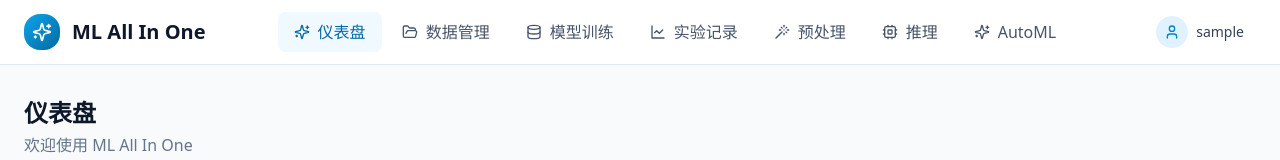
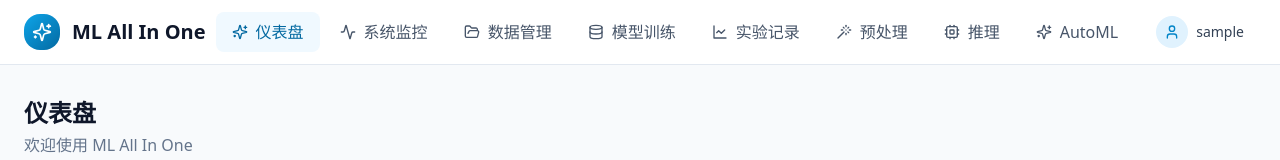
Before and after one commit to panggol/ML-All-In-One, a React (Vite) app in the folder frontend/: page /dashboard in a window 1280 px wide. Shown: the top 160 px of the page. Built offline with nearby package versions, Linux system fonts and the light colour scheme; no server answers; sample sign-in values are in the browser's storage.

Commit message:
fix: BUG-006 - React.lazy()代码分割，前端主包781KB→204KB

```diff
--- a/frontend/src/App.tsx
+++ b/frontend/src/App.tsx
@@ -1,19 +1,34 @@
 import { BrowserRouter, Routes, Route, Navigate, Outlet, useLocation, useNavigate } from 'react-router-dom'
-import { Sparkles, Database, LineChart, LogOut, User, Wand, Cpu, FolderOpen } from 'lucide-react'
-import { useState, useEffect } from 'react'
-import Dashboard from './pages/Dashboard'
-import Training from './pages/Training'
-import Experiments from './pages/Experiments'
-import AutoML from './pages/AutoML'
-import Preprocessing from './pages/Preprocessing'
-import Inference from './pages/Inference'
-import DataManagement from './pages/DataManagement'
-import AuthPage from './pages/AuthPage'
+import { Sparkles, Database, LineChart, LogOut, User, Wand, Cpu, FolderOpen, Activity } from 'lucide-react'
+import { useState, useEffect, lazy, Suspense } from 'react'
+// 懒加载页面组件，减少主包体积
+const Dashboard = lazy(() => import('./pages/Dashboard'))
+const Monitor = lazy(() => import('./pages/Monitor'))
+const Training = lazy(() => import('./pages/Training'))
+const Experiments = lazy(() => import('./pages/Experiments'))
+const AutoML = lazy(() => import('./pages/AutoML'))
+const Preprocessing = lazy(() => import('./pages/Preprocessing'))
+const Inference = lazy(() => import('./pages/Inference'))
+const DataManagement = lazy(() => import('./pages/DataManagement'))
+const AuthPage = lazy(() => import('./pages/AuthPage'))
 
-type Tab = 'dashboard' | 'training' | 'experiments' | 'automl' | 'preprocessing' | 'inference' | 'data'
+// 懒加载页面的加载状态
+function PageLoader() {
+  return (
+    <div className="flex items-center justify-center py-20">
+      <div className="flex flex-col items-center gap-3">
+        <div className="w-8 h-8 border-4 border-primary-500 border-t-transparent rounded-full animate-spin" />
+        <span className="text-slate-500 text-sm">加载中...</span>
+      </div>
+    </div>
+  )
+}
+
+type Tab = 'dashboard' | 'monitor' | 'training' | 'experiments' | 'automl' | 'preprocessing' | 'inference' | 'data'
 
 const tabs = [
   { id: 'dashboard' as const, label: '仪表盘', icon: Sparkles },
+  { id: 'monitor' as const, label: '系统监控', icon: Activity },
   { id: 'data' as const, label: '数据管理', icon: FolderOpen },
   { id: 'training' as const, label: '模型训练', icon: Database },
   { id: 'experiments' as const, label: '实验记录', icon: LineChart },
@@ -42,7 +57,8 @@ function Layout() {
   // Sync activeTab with URL on mount and URL change
   useEffect(() => {
     const path = location.pathname
-    if (path.includes('/data')) setActiveTab('data')
+    if (path.includes('/monitor')) setActiveTab('monitor')
+    else if (path.includes('/data')) setActiveTab('data')
     else if (path.includes('/training')) setActiveTab('training')
     else if (path.includes('/experiments')) setActiveTab('experiments')
     else if (path.includes('/automl')) setActiveTab('automl')
@@ -82,7 +98,7 @@ function Layout() {
                 key={tab.id}
                 onClick={() => {
                   setActiveTab(tab.id)
-                  navigate('/' + tab.id)
+                  navigate('/' + (tab.id === 'dashboard' ? 'dashboard' : tab.id))
                 }}
                 className={`flex items-center gap-2 px-4 py-2 rounded-lg font-medium transition-all duration-150 ${
                   activeTab === tab.id
@@ -129,13 +145,16 @@ function Layout() {
 
       {/* Main Content */}
       <main className="max-w-7xl mx-auto px-6 py-8">
+        <Suspense fallback={<PageLoader />}>
           {activeTab === 'dashboard' && <Dashboard />}
+          {activeTab === 'monitor' && <Monitor />}
           {activeTab === 'data' && <DataManagement />}
           {activeTab === 'training' && <Training />}
           {activeTab === 'experiments' && <Experiments />}
           {activeTab === 'preprocessing' && <Preprocessing />}
           {activeTab === 'inference' && <Inference />}
           {activeTab === 'automl' && <AutoML />}
+        </Suspense>
       </main>
     </div>
   )
@@ -144,11 +163,13 @@ function Layout() {
 function App() {
   return (
     <BrowserRouter>
+      <Suspense fallback={<PageLoader />}>
         <Routes>
           <Route path="/" element={<Navigate to="/dashboard" replace />} />
           <Route path="/login" element={<AuthPage />} />
           <Route element={<PrivateRoute />}>
             <Route path="/data" element={<Layout />} />
+            <Route path="/monitor" element={<Layout />} />
             <Route path="/dashboard" element={<Layout />} />
             <Route path="/training" element={<Layout />} />
             <Route path="/experiments" element={<Layout />} />
@@ -158,6 +179,7 @@ function App() {
             <Route path="*" element={<Navigate to="/dashboard" replace />} />
           </Route>
         </Routes>
+      </Suspense>
     </BrowserRouter>
   )
 }
```
Lines whose indentation alone changed are shown as unchanged.
